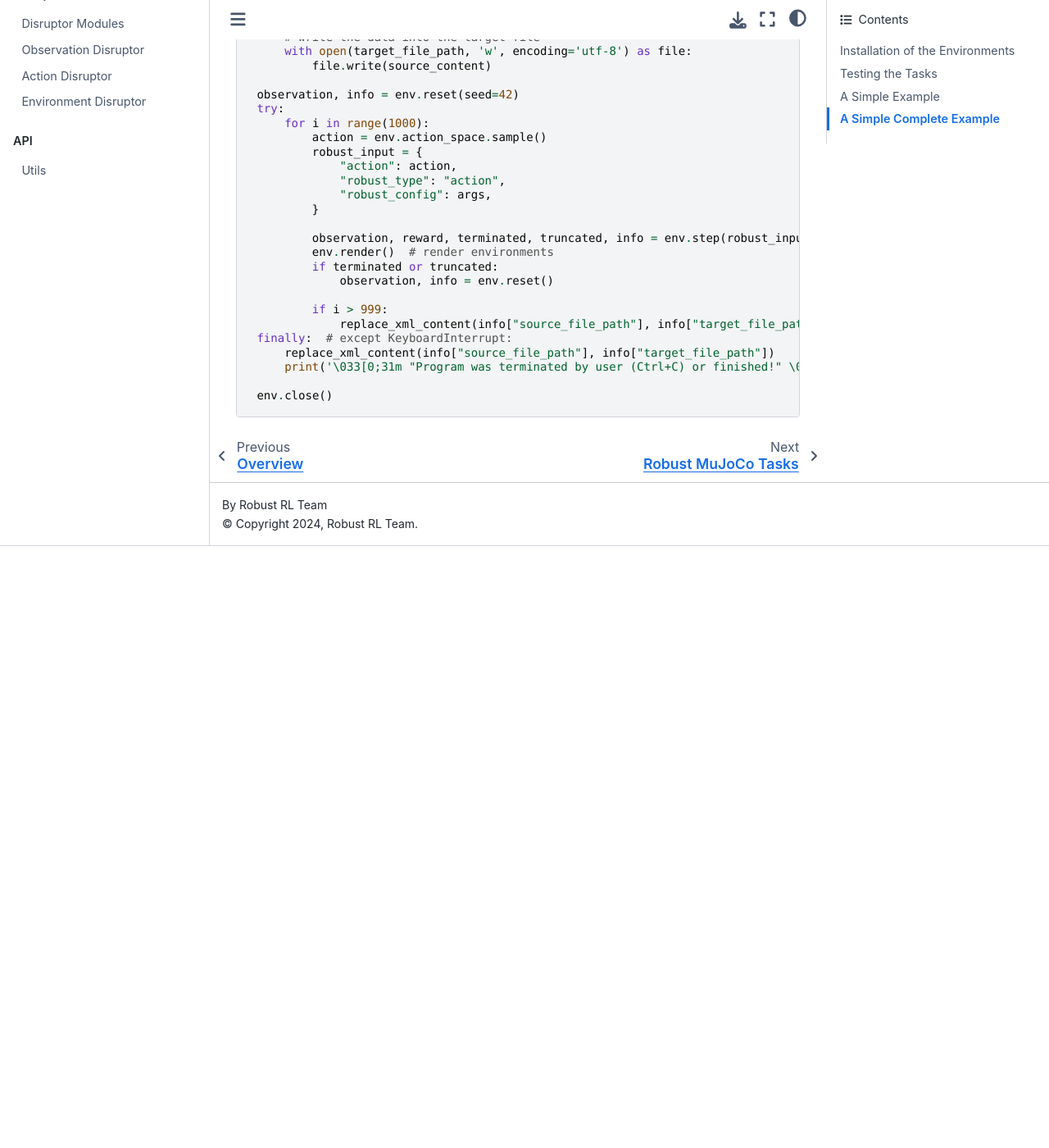
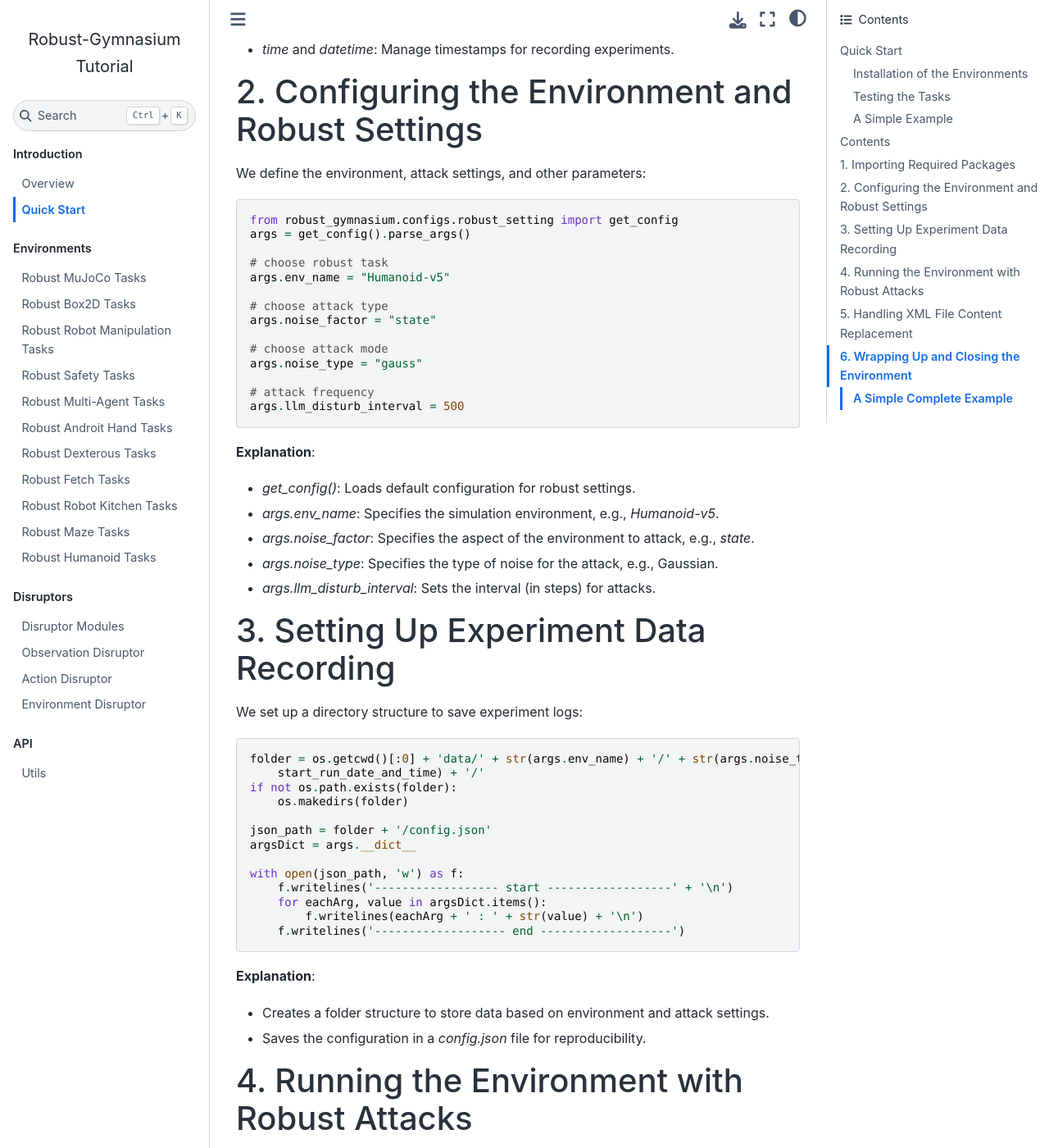
Before and after one commit to SafeRL-Lab/Robust-Gymnasium, a Sphinx documentation site: the page built from docs/introduction/quick_start.rst, in a window 1280 px wide and 1400 px high, scrolled down 2261 px. Shown: the whole window at 82% size. Built offline with Sphinx 7.4.7 and the Sphinx Book theme 1.1.4, drawn with Linux system fonts in a browser that asks for light colours; before the commit the page ends 2927 px from its top, so only the background shows below that; some of the changed text lies outside the part shown.

Commit message:
Add files via upload

```diff
--- a/docs/introduction/quick_start.rst
+++ b/docs/introduction/quick_start.rst
@@ -70,8 +70,189 @@ A Simple Example
 
    env.close()
 
+Step-by-Step Introduction
+=========================
+
+This introduction demonstrates how to set up and use the `robust_gymnasium` library for robust reinforcement learning environments. We'll cover configuring tasks, selecting attack modes, managing attack frequencies, and running simulations.
+
+Contents
+--------
+
+1. Importing Required Packages
+2. Configuring the Environment and Robust Settings
+3. Setting Up Experiment Data Recording
+4. Running the Environment with Robust Attacks
+5. Handling XML File Content Replacement
+6. Wrapping Up and Closing the Environment
+
+.. _import_packages:
+
+1. Importing Required Packages
+------------------------------
+
+The following code imports all the necessary packages:
+
+.. code-block:: python
+
+    # Import packages
+    import robust_gymnasium as gym
+    from os import path
+    import json
+    import os
+    import time
+    from datetime import datetime
+
+**Explanation**:
+
+- `robust_gymnasium as gym`: The `robust_gymnasium` library is used for robust RL simulations.
+- `os`, `path`, and `json`: Handle file operations and JSON configuration.
+- `time` and `datetime`: Manage timestamps for recording experiments.
+
+.. _configuring_environment:
+
+2. Configuring the Environment and Robust Settings
+--------------------------------------------------
+
+We define the environment, attack settings, and other parameters:
+
+.. code-block:: python
+
+    from robust_gymnasium.configs.robust_setting import get_config
+    args = get_config().parse_args()
+
+    # choose robust task
+    args.env_name = "Humanoid-v5"
+
+    # choose attack type
+    args.noise_factor = "state"
+
+    # choose attack mode
+    args.noise_type = "gauss"
+
+    # attack frequency
+    args.llm_disturb_interval = 500
+
+**Explanation**:
+
+- `get_config()`: Loads default configuration for robust settings.
+- `args.env_name`: Specifies the simulation environment, e.g., `Humanoid-v5`.
+- `args.noise_factor`: Specifies the aspect of the environment to attack, e.g., `state`.
+- `args.noise_type`: Specifies the type of noise for the attack, e.g., Gaussian.
+- `args.llm_disturb_interval`: Sets the interval (in steps) for attacks.
+
+.. _recording_experiment:
+
+3. Setting Up Experiment Data Recording
+---------------------------------------
+
+We set up a directory structure to save experiment logs:
+
+.. code-block:: python
+
+    folder = os.getcwd()[:0] + 'data/' + str(args.env_name) + '/' + str(args.noise_type) + '/' + str(
+        start_run_date_and_time) + '/'
+    if not os.path.exists(folder):
+        os.makedirs(folder)
+
+    json_path = folder + '/config.json'
+    argsDict = args.__dict__
+
+    with open(json_path, 'w') as f:
+        f.writelines('------------------ start ------------------' + '\n')
+        for eachArg, value in argsDict.items():
+            f.writelines(eachArg + ' : ' + str(value) + '\n')
+        f.writelines('------------------- end -------------------')
+
+**Explanation**:
+
+- Creates a folder structure to store data based on environment and attack settings.
+- Saves the configuration in a `config.json` file for reproducibility.
+
+.. _running_environment:
+
+4. Running the Environment with Robust Attacks
+----------------------------------------------
+
+Set up the environment and run it with the specified robust settings:
+
+.. code-block:: python
+
+    # Create and render the environment
+    env = gym.make(args.env_name, render_mode="human")
+
+    # Reset environment
+    observation, info = env.reset(seed=42)
+
+    # Simulation loop
+    try:
+        for i in range(1000):
+            action = env.action_space.sample()
+            robust_input = {
+                "action": action,
+                "robust_type": "action",
+                "robust_config": args,
+            }
+
+            observation, reward, terminated, truncated, info = env.step(robust_input)
+            env.render()  # Render environment
+            if terminated or truncated:
+                observation, info = env.reset()
+
+    finally:
+        print('\033[0;31m "Program was terminated by user (Ctrl+C) or finished!" \033[0m')
+
+**Explanation**:
+
+- `env = gym.make()`: Creates the environment with rendering enabled.
+- `env.reset()`: Initializes the environment.
+- `env.step(robust_input)`: Executes an action with robust input parameters.
+- `env.render()`: Renders the environment for visualization.
+- The loop runs for 1000 iterations or until termination.
+
+.. _xml_content:
+
+5. Handling XML File Content Replacement
+----------------------------------------
+
+If XML file updates are required during the simulation, use the following function:
+
+.. code-block:: python
+
+    def replace_xml_content(source_file_path, target_file_path):
+        # read data from source file
+        with open(source_file_path, 'r', encoding='utf-8') as file:
+            source_content = file.read()
+        # write the data into the target file
+        with open(target_file_path, 'w', encoding='utf-8') as file:
+            file.write(source_content)
+
+**Explanation**:
+
+- Reads the content of a source XML file and writes it to a target XML file.
+- Useful for updating environment configurations dynamically.
+
+.. _wrapping_up:
+
+6. Wrapping Up and Closing the Environment
+------------------------------------------
+
+Ensure the environment is closed properly to release resources:
+
+.. code-block:: python
+
+    env.close()
+
+**Explanation**:
+
+- Ensures all resources are released after the simulation.
+
+**Conclusion**:
+
+This tutorial provides a step-by-step guide to using the `robust_gymnasium` library for robust RL tasks. By following these sections, you can configure, run, and customize robust simulations efficiently.
+
+
 A Simple Complete Example
-**********************
+**************************
 
 .. code-block:: python
 
```
